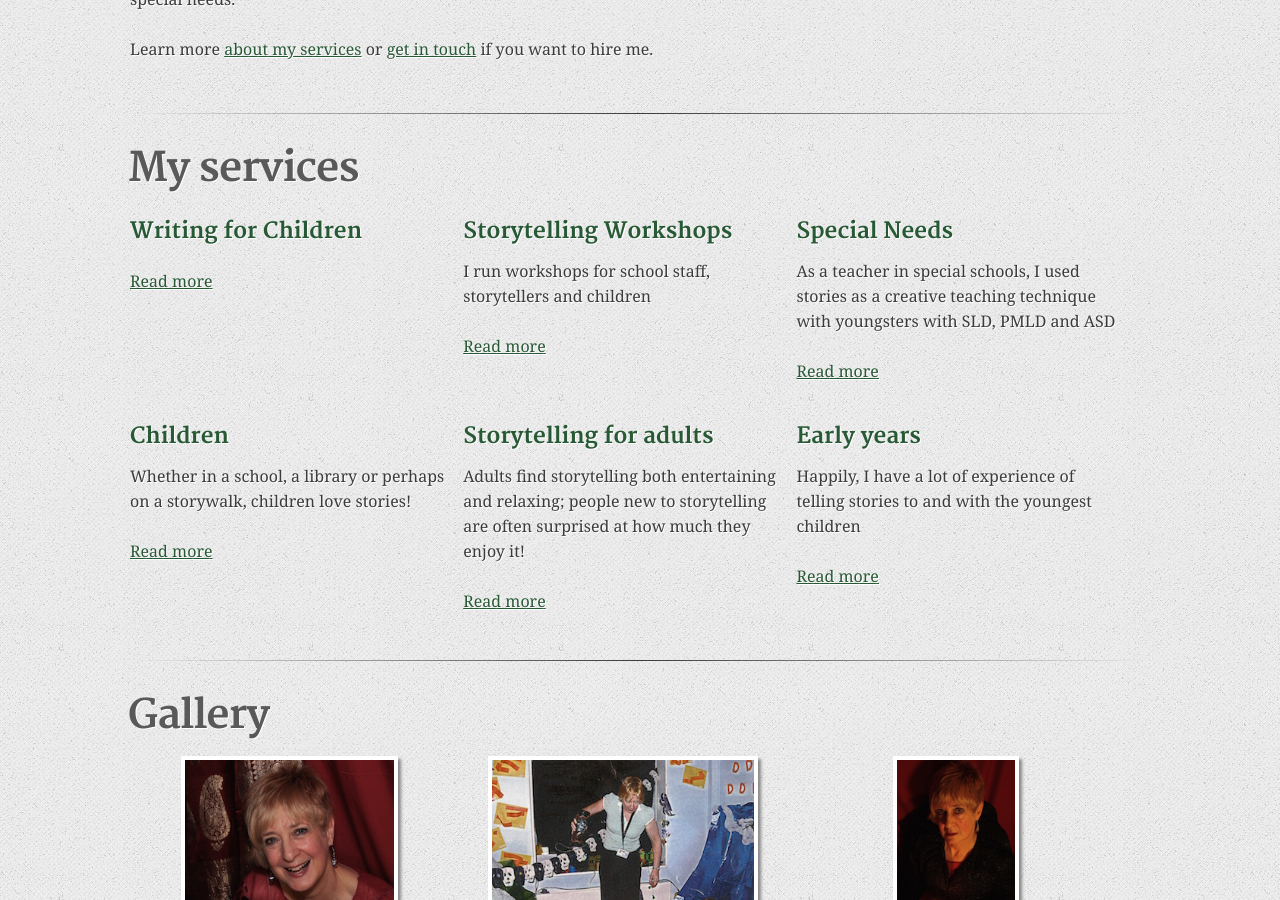
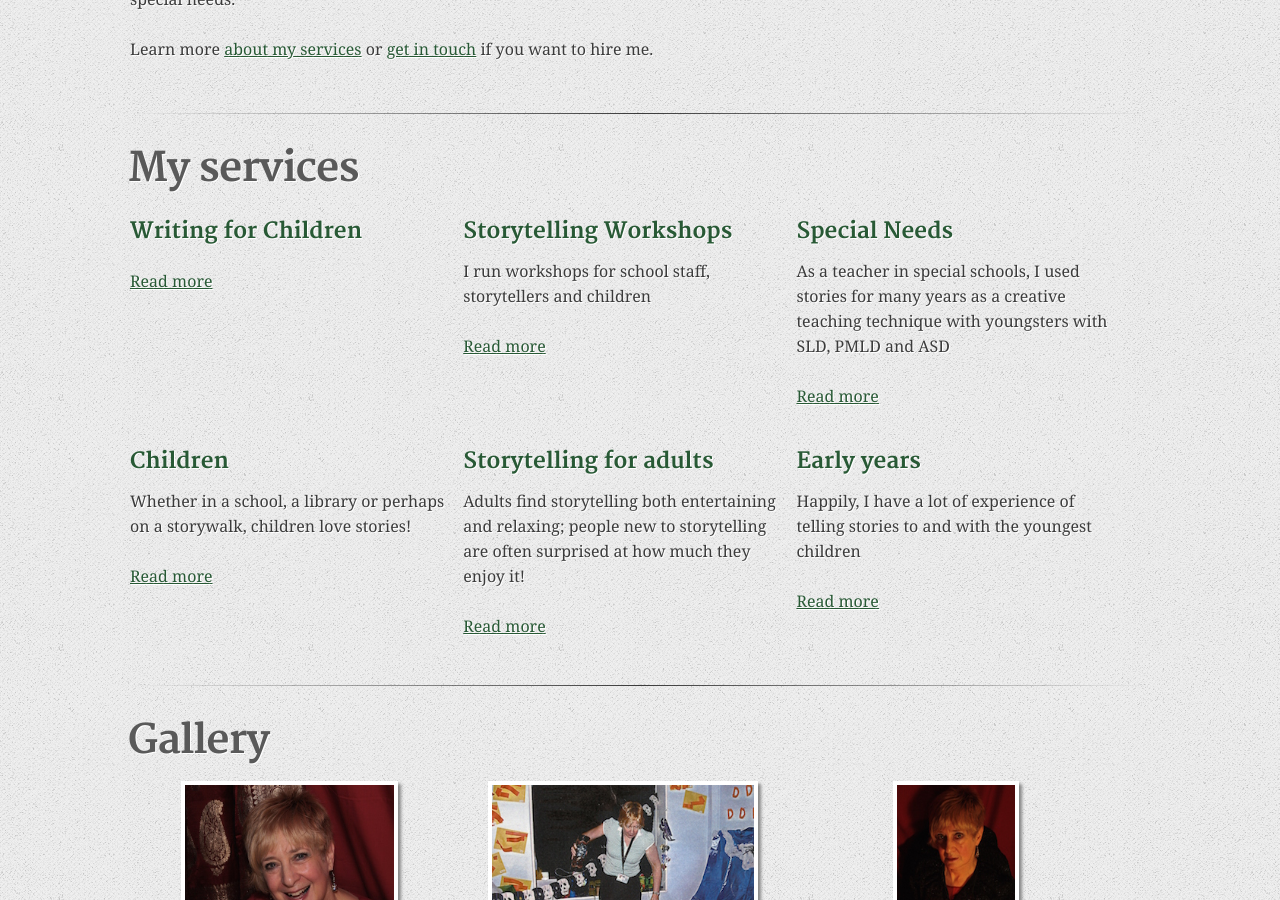
Before and after one commit to m3dwards/storytellingforall, a Jekyll site: the page built from index.html, in a window 1280 px wide and 900 px high, scrolled down 525 px. Built offline with Jekyll 4.4.1, drawn with Linux system fonts in a browser that asks for light colours.

Commit message:
Updated index.md

```diff
--- a/services/storytelling-for-special-needs/index.md
+++ b/services/storytelling-for-special-needs/index.md
@@ -1,7 +1,7 @@
 ---
 layout: page
 title: Special Needs
-description: "As a teacher in special schools, I used stories as a creative teaching technique with youngsters with SLD, PMLD and ASD"
+description: "As a teacher in special schools, I used stories for many years as a creative teaching technique with youngsters with SLD, PMLD and ASD"
 published: true
 ---
 
```
